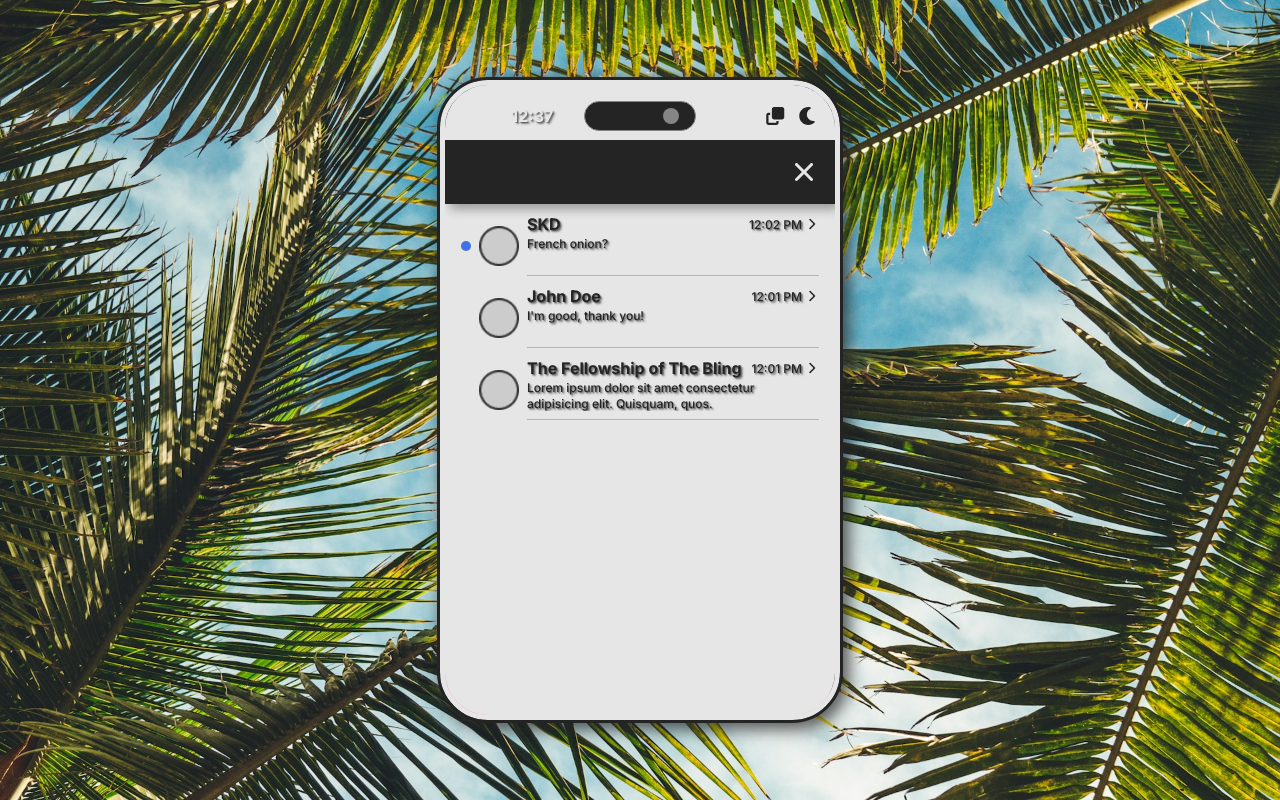
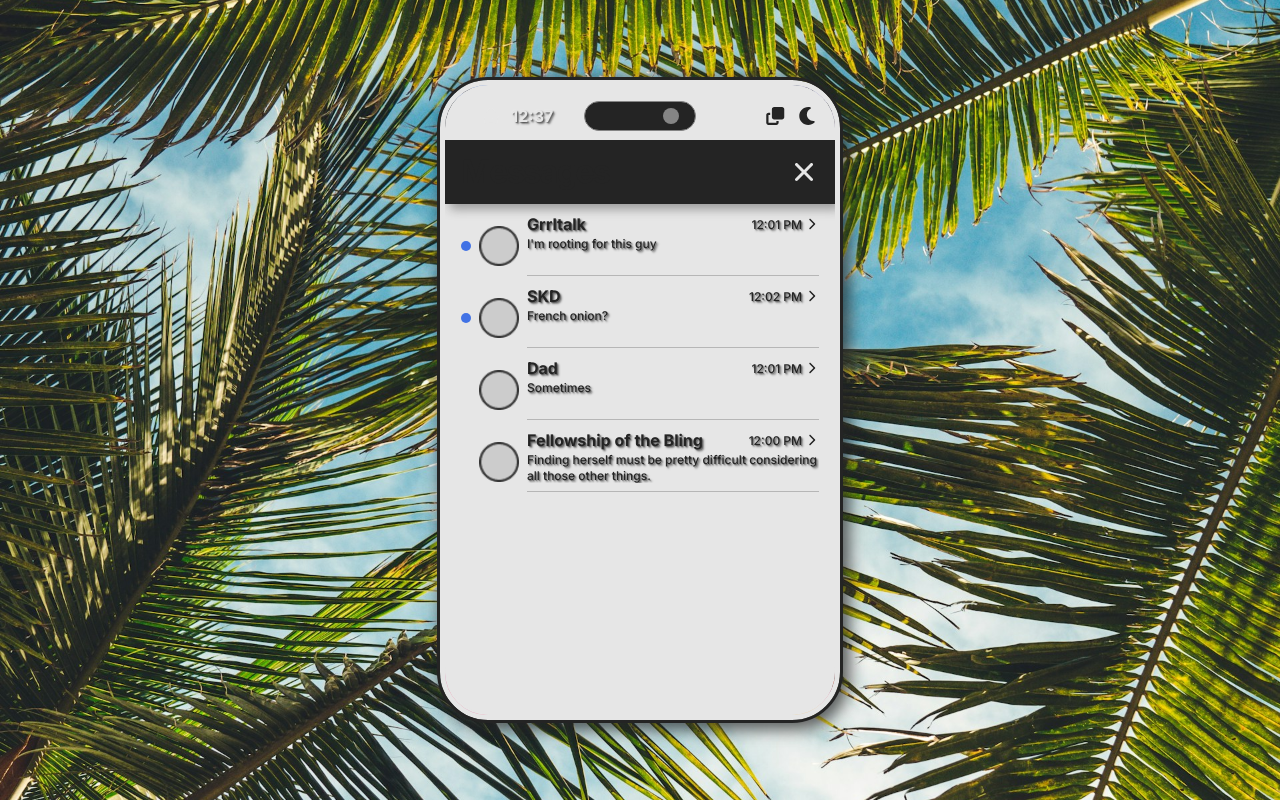
Before and after one commit to sara-p-/my-phone, a Next.js app: page /messages in a window 1280 px wide. Built offline with nearby package versions, Linux system fonts and the light colour scheme.

Commit message:
Feature - Single Message Classes: Add certain classes to single messages to style them in specific ways

```diff
--- a/public/data/messageData.json
+++ b/public/data/messageData.json
@@ -1,8 +1,74 @@
 {
   "messages": [
     {
+      "id": 3,
+      "group": true,
+      "notification": true,
+      "messageName": "Grrltalk",
+      "messageImage": "/temp-images/profile-image.png",
+      "messageThread": [
+        {
+          "id": 1,
+          "self": true,
+          "username": "SLP",
+          "profileImage": "/temp-images/profile-image.png",
+          "message": "'He's like the bad boy of British gardening' - SKD",
+          "timestamp": "12:00 PM"
+        },
+        {
+          "id": 2,
+          "self": false,
+          "username": "MW",
+          "profileImage": "/temp-images/profile-image.png",
+          "message": "Is he a hoe?",
+          "timestamp": "12:01 PM"
+        },
+        {
+          "id": 3,
+          "self": false,
+          "username": "MW",
+          "profileImage": "/temp-images/profile-image.png",
+          "message": "A bit rakish?",
+          "timestamp": "12:01 PM"
+        },
+        {
+          "id": 4,
+          "self": false,
+          "username": "BE",
+          "profileImage": "/temp-images/profile-image.png",
+          "message": "A little hatchet-faced?",
+          "timestamp": "12:01 PM"
+        },
+        {
+          "id": 5,
+          "self": false,
+          "username": "MW",
+          "profileImage": "/temp-images/profile-image.png",
+          "message": "Bit of a hedge-trimmer?",
+          "timestamp": "12:01 PM"
+        },
+        {
+          "id": 6,
+          "self": false,
+          "username": "MW",
+          "profileImage": "/temp-images/profile-image.png",
+          "message": "A grower AND a shower?",
+          "timestamp": "12:01 PM"
+        },
+        {
+          "id": 7,
+          "self": false,
+          "username": "BE",
+          "profileImage": "/temp-images/profile-image.png",
+          "message": "I'm rooting for this guy",
+          "timestamp": "12:01 PM"
+        }
+      ]
+    },
+    {
       "id": 1,
       "group": true,
+      "notification": true,
       "messageName": "SKD",
       "messageImage": "/temp-images/profile-image.png",
       "messageThread": [
@@ -59,48 +125,59 @@
     {
       "id": 2,
       "group": false,
-      "messageName": "John Doe",
+      "notification": false,
+      "messageName": "Dad",
       "messageImage": "/temp-images/profile-image.png",
       "messageThread": [
         {
           "id": 1,
+          "self": true,
+          "username": "SLP",
+          "profileImage": "/temp-images/profile-image.png",
+          "message": "Are you awake at like 7:30am?",
+          "timestamp": "12:00 PM"
+        },
+        {
+          "id": 2,
           "self": false,
-          "username": "user4",
+          "username": "Dad",
           "profileImage": "/temp-images/profile-image.png",
-          "message": "Hello, how are you?",
+          "message": "Sometimes",
+          "timestamp": "12:01 PM"
+        }
+      ]
+    },
+
+    {
+      "id": 4,
+      "group": true,
+      "notification": false,
+      "messageName": "Fellowship of the Bling",
+      "messageImage": "/temp-images/profile-image.png",
+      "messageThread": [
+        {
+          "id": 1,
+          "self": true,
+          "username": "SLP",
+          "profileImage": "/temp-images/profile-image.png",
+          "message": "I can't remember if I told y'all this or not, but instagram was advertising a book to me and this was the description:",
           "timestamp": "12:00 PM"
         },
         {
           "id": 2,
           "self": true,
-          "username": "user1",
+          "username": "SLP",
           "profileImage": "/temp-images/profile-image.png",
-          "message": "I'm good, thank you!",
-          "timestamp": "12:01 PM"
-        }
-      ]
-    },
-    {
-      "id": 3,
-      "group": true,
-      "messageName": "The Fellowship of The Bling",
-      "messageImage": "/temp-images/profile-image.png",
-      "messageThread": [
-        {
-          "id": 1,
-          "self": false,
-          "username": "user5",
-          "profileImage": "/temp-images/profile-image.png",
-          "message": "Hello, how are you?",
+          "message": "'Surviving a plane crash, wolves, avalanches, frozen lakes, and a harsh winter with three feral men is nothing compared to Aurelia's hardest trial of all–finding herself.'",
           "timestamp": "12:00 PM"
         },
         {
-          "id": 2,
-          "self": true,
-          "username": "user1",
+          "id": 3,
+          "self": false,
+          "username": "SC",
           "profileImage": "/temp-images/profile-image.png",
-          "message": "Lorem ipsum dolor sit amet consectetur adipisicing elit. Quisquam, quos.",
-          "timestamp": "12:01 PM"
+          "message": "Finding herself must be pretty difficult considering all those other things.",
+          "timestamp": "12:00 PM"
         }
       ]
     }
--- a/src/app/messages/page.tsx
+++ b/src/app/messages/page.tsx
@@ -16,12 +16,11 @@ export default function Messages() {
       <div className={styles.container}>
         <AppHeader label='Messages' />
         <div className={styles.messagePreviews}>
-          {messages.map((messagePreview, index) => {
+          {messages.map((messagePreview) => {
             return (
               <MessagePreview
                 key={messagePreview.id}
                 message={messagePreview}
-                index={index}
               />
             )
           })}
--- a/src/components/MessageComponents/MessagePanel/MessagePanel.module.css
+++ b/src/components/MessageComponents/MessagePanel/MessagePanel.module.css
@@ -104,7 +104,7 @@
   flex-direction: column;
   align-items: center;
   justify-content: flex-start;
-  gap: 16px;
+  /* gap: 16px; */
   padding: 0 16px;
   padding-top: calc(
     var(--header-height) + var(--message-panel-header-height) + 16px
--- a/src/components/MessageComponents/MessagePanel/MessagePanel.tsx
+++ b/src/components/MessageComponents/MessagePanel/MessagePanel.tsx
@@ -14,16 +14,19 @@ type MessagePanelProps = {
 
 export default function MessagePanel({ message }: MessagePanelProps) {
   const [activeMessagePanel, setActiveMessagePanel] = useAtom(
-    activeMessagePanelAtom,
+    activeMessagePanelAtom
   )
 
+  // Close the message panel and go back to the message preview page
   function handleBack() {
     setActiveMessagePanel(null)
   }
 
   return (
     <div
-      className={`${styles.panel} ${activeMessagePanel === message.id ? styles.active : ''}`}
+      className={`${styles.panel} ${
+        activeMessagePanel === message.id ? styles.active : ''
+      }`}
     >
       <div className={styles.container}>
         <div className={styles.header}>
@@ -46,8 +49,20 @@ export default function MessagePanel({ message }: MessagePanelProps) {
           </div>
         </div>
         <div className={styles.messageThread}>
-          {message.messageThread.map((message) => {
-            return <SingleMessage key={message.id} message={message} />
+          {message.messageThread.map((singleMessage, index) => {
+            const previousMessage = message.messageThread[index - 1]
+            const nextMessage = message.messageThread[index + 1]
+            const sameUser =
+              singleMessage.username === previousMessage?.username
+            const lastUser = singleMessage.username !== nextMessage?.username
+            return (
+              <SingleMessage
+                key={singleMessage.id}
+                message={singleMessage}
+                sameUser={sameUser}
+                lastUser={lastUser}
+              />
+            )
           })}
         </div>
       </div>
--- a/src/components/MessageComponents/MessagePreview/MessagePreview.tsx
+++ b/src/components/MessageComponents/MessagePreview/MessagePreview.tsx
@@ -9,13 +9,9 @@ import { useAtom } from 'jotai'
 
 type MessagePreviewProps = {
   message: MessageType
-  index: number
 }
 
-export default function MessagePreview({
-  message,
-  index,
-}: MessagePreviewProps) {
+export default function MessagePreview({ message }: MessagePreviewProps) {
   const [, setActiveMessagePanel] = useAtom(activeMessagePanelAtom)
 
   const lastMessage = message.messageThread[message.messageThread.length - 1]
@@ -28,7 +24,9 @@ export default function MessagePreview({
     <button className={styles.container} onClick={handleClick}>
       <div className={styles.left}>
         <div
-          className={`${styles.notification} ${index === 0 ? styles.notificationActive : ''}`}
+          className={`${styles.notification} ${
+            message.notification ? styles.notificationActive : ''
+          }`}
         ></div>
         <div className={styles.profileImage}>
           <Image
--- a/src/components/MessageComponents/SingleMessage/SingleMessage.module.css
+++ b/src/components/MessageComponents/SingleMessage/SingleMessage.module.css
@@ -4,6 +4,7 @@
   display: flex;
   align-items: flex-end;
   justify-content: flex-start;
+  margin-bottom: 4px;
   &.self {
     justify-content: flex-end;
   }
@@ -24,6 +25,7 @@
   border-radius: 50%;
   overflow: hidden;
   box-shadow: var(--box-shadow);
+  visibility: hidden;
 }
 
 .messageContainer {
@@ -103,3 +105,16 @@
     justify-content: flex-end;
   }
 }
+
+.sameUser {
+  .username {
+    display: none;
+  }
+}
+
+.lastUser {
+  margin-bottom: 16px;
+  .profileImage {
+    visibility: visible;
+  }
+}
--- a/src/components/MessageComponents/SingleMessage/SingleMessage.tsx
+++ b/src/components/MessageComponents/SingleMessage/SingleMessage.tsx
@@ -4,11 +4,21 @@ import Image from 'next/image'
 
 type SingleMessageProps = {
   message: MessageThreadType
+  sameUser: boolean
+  lastUser: boolean
 }
 
-export default function SingleMessage({ message }: SingleMessageProps) {
+export default function SingleMessage({
+  message,
+  sameUser,
+  lastUser,
+}: SingleMessageProps) {
   return (
-    <div className={`${styles.messageItem} ${message.self ? styles.self : ''}`}>
+    <div
+      className={`${styles.messageItem} ${message.self ? styles.self : ''} ${
+        sameUser ? styles.sameUser : styles.differentUser
+      } ${lastUser ? styles.lastUser : ''}`}
+    >
       <div className={styles.messageItemContent}>
         <Image
           src={message.profileImage}
--- a/src/types/messageTypes.ts
+++ b/src/types/messageTypes.ts
@@ -1,6 +1,7 @@
 export type MessageType = {
   id: number
   group: boolean
+  notification: boolean
   messageName: string
   messageImage: string
   messageThread: MessageThreadType[]
```
